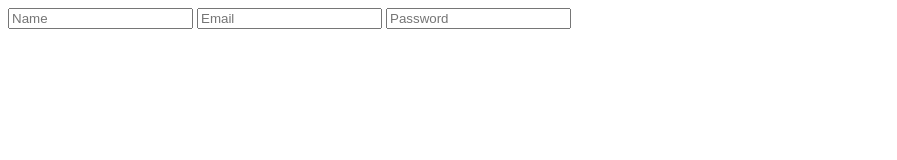
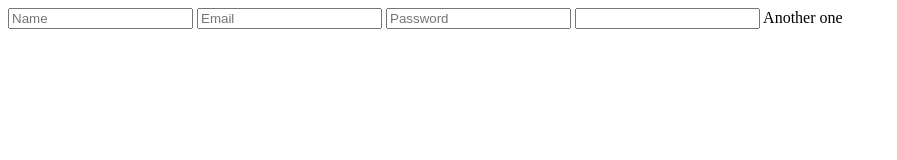
Before and after one commit to misterpola/git-test, a plain HTML site: page index.html in a window 1280 px wide. Shown: the whole page, without its empty margins (0-897 px from the left). Drawn offline with Linux system fonts and the light colour scheme.

Commit message:
added last text field

```diff
--- a/index.html
+++ b/index.html
@@ -12,6 +12,7 @@
             <input type="text" placeholder="Name"> </input>
             <input type="email" placeholder="Email"> </input>
             <input type="password" placeholder="Password"> </input>
+            <input type="text"> Another one </input>
         </form>
     </div>
 </body>
```
